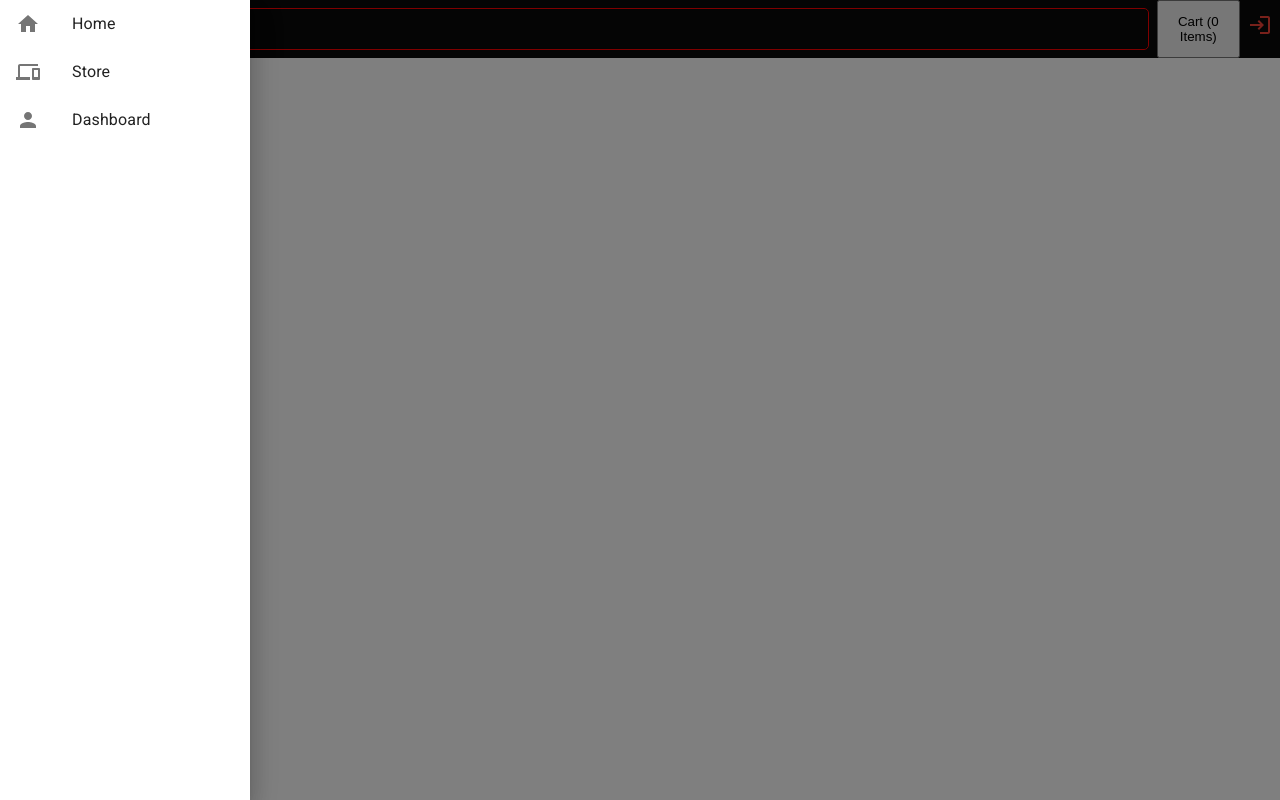
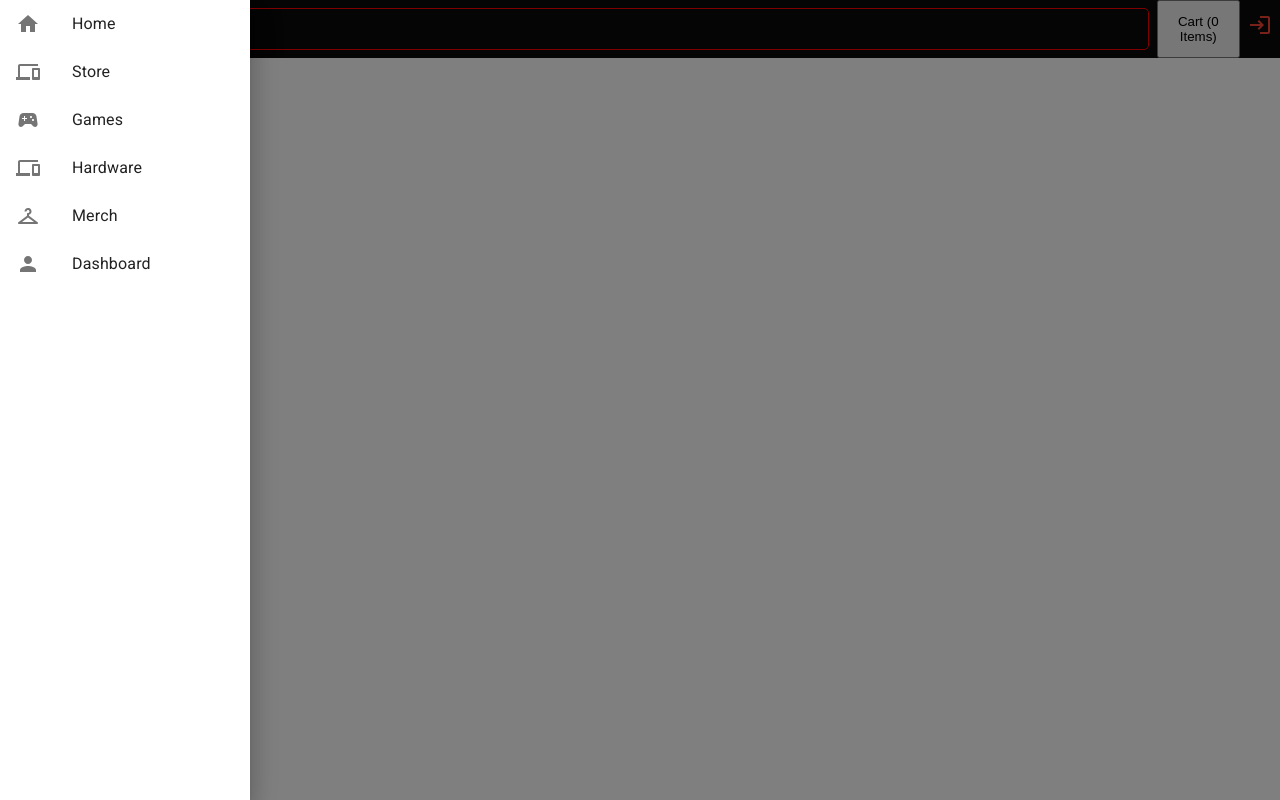
Before and after one commit to Jack-Tillman/TheCapstoneProject, a React (Vite) app: page /logout in a window 1280 px wide. Both pictures are taken after a click on the button 20 px from the left and 29 px from the top of the page. Built offline with nearby package versions, Linux system fonts and the light colour scheme.

Commit message:
drawer has games hardware merch working kinda

```diff
--- a/src/client/components/NavBar.jsx
+++ b/src/client/components/NavBar.jsx
@@ -27,9 +27,9 @@ import PersonIcon from '@mui/icons-material/Person';
   const data = [
     { name: "Home", link: "/", icon: <HomeIcon />},
     { name: "Store", link: "/store", icon: <DevicesIcon />},
-    // { name: "Games", link: "/games", icon: <SportsEsportsIcon />},
-    // { name: "Hardware", link: "/hardware", icon: <DevicesIcon />},
-    // { name: "Merch", link: "/merch", icon: <CheckroomIcon />},
+    { name: "Games", link: "/store#games", icon: <SportsEsportsIcon />},
+    { name: "Hardware", link: "/store#hardware", icon: <DevicesIcon />},
+    { name: "Merch", link: "/store#merch", icon: <CheckroomIcon />},
     { name: "Dashboard", link: "/dashboard", icon: <PersonIcon />},
   ];
 
--- a/src/client/components/StorePage.jsx
+++ b/src/client/components/StorePage.jsx
@@ -71,7 +71,7 @@ export const StorePage = () => {
           </FormControl>
         </div>
 
-        <h1>Games</h1>
+        <a id="games"><h1 style={{color: "black"}}>Games</h1></a>
 
 
         <div className="productCard">
@@ -84,7 +84,7 @@ export const StorePage = () => {
           ))}
         </div>
 
-      <h1>Hardware</h1>
+      <a id="hardware"><h1 style={{color: "black"}}>Hardware</h1></a>
 
         <div className="productCard">
             {hardwares.map((hardware, index) => (
@@ -96,7 +96,7 @@ export const StorePage = () => {
           ))}
         </div>
 
-        <h1>Merch</h1>
+        <a id="merch"><h1 style={{color: "black"}}>Merch</h1></a>
 
         <div className="productCard">
             {merches.map((merch, index) => (
```
